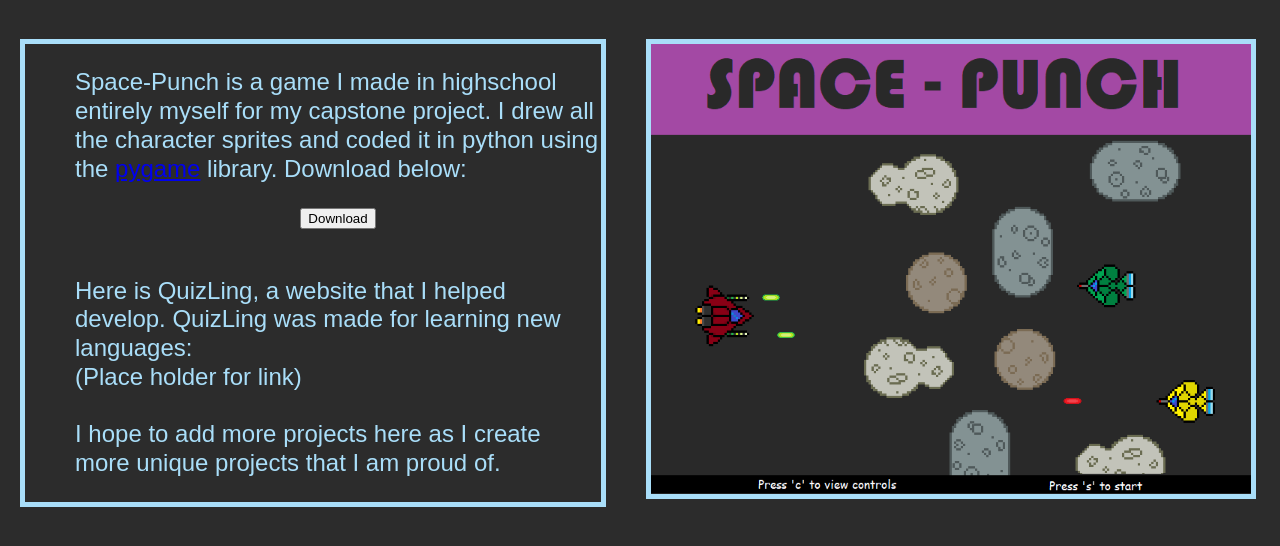
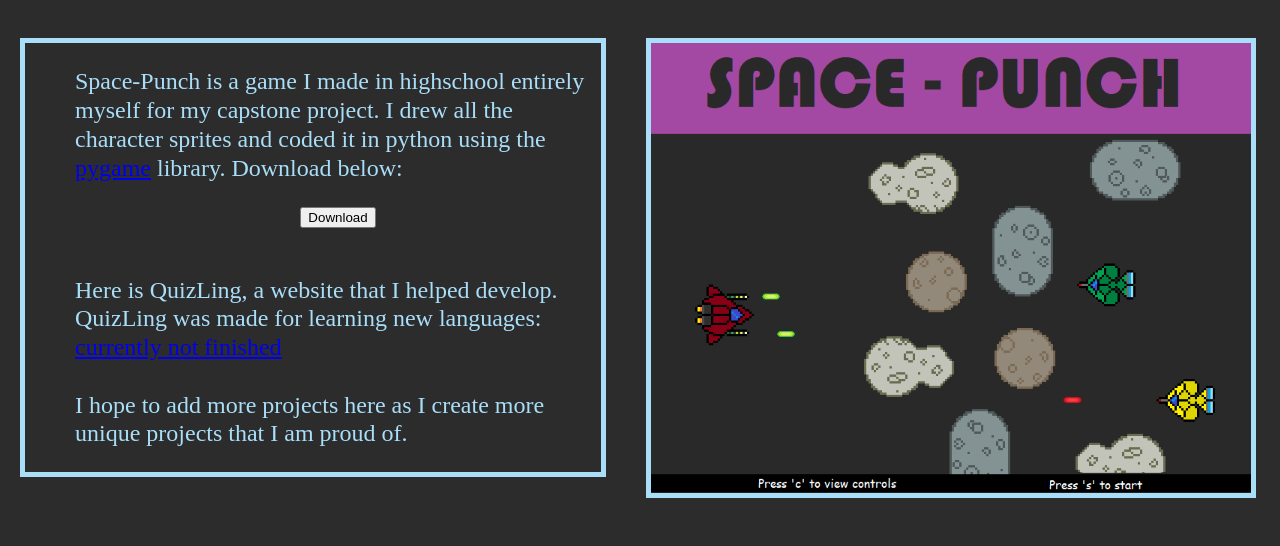
Before and after one commit to garrett-darts/garrett-darts.github.io, a plain HTML site: page projects.html in a window 1280 px wide. Shown: the part 204-750 px from the top of the page. Drawn offline with Linux system fonts and the light colour scheme.

Commit message:
Final version: changed font and added the 6th hyperlink

```diff
--- a/projects.html
+++ b/projects.html
@@ -6,7 +6,6 @@
     <link rel="stylesheet" href="styles.css">
     <link rel="icon" type="image/x-icon" href="images/favicon.png">
     <style>
-        /* Add this inline CSS for centering */
         .centered-button {
             display: flex;
             justify-content: center;
@@ -41,7 +40,7 @@
 
             <p style="margin-left: 50px; line-height: 1.2;">
                 Here is QuizLing, a website that I helped develop. QuizLing was made for learning new languages:<br>
-                (Place holder for link)
+                <a href="https://github.com/CMPT-276-FALL-2024/project-15-mountains" target="_blank">currently not finished</a>
                 <br>
                 <br>
                 I hope to add more projects here as I create more unique projects that I am proud of.
--- a/styles.css
+++ b/styles.css
@@ -3,7 +3,6 @@ body {
     background: #2c2c2c;
     font-family: 'Times New Roman', Times, serif;
     color: #A9DEF9;
-    font-family: Arial, sans-serif;
     text-align: left;
     font-size: x-large;
     header {
```
